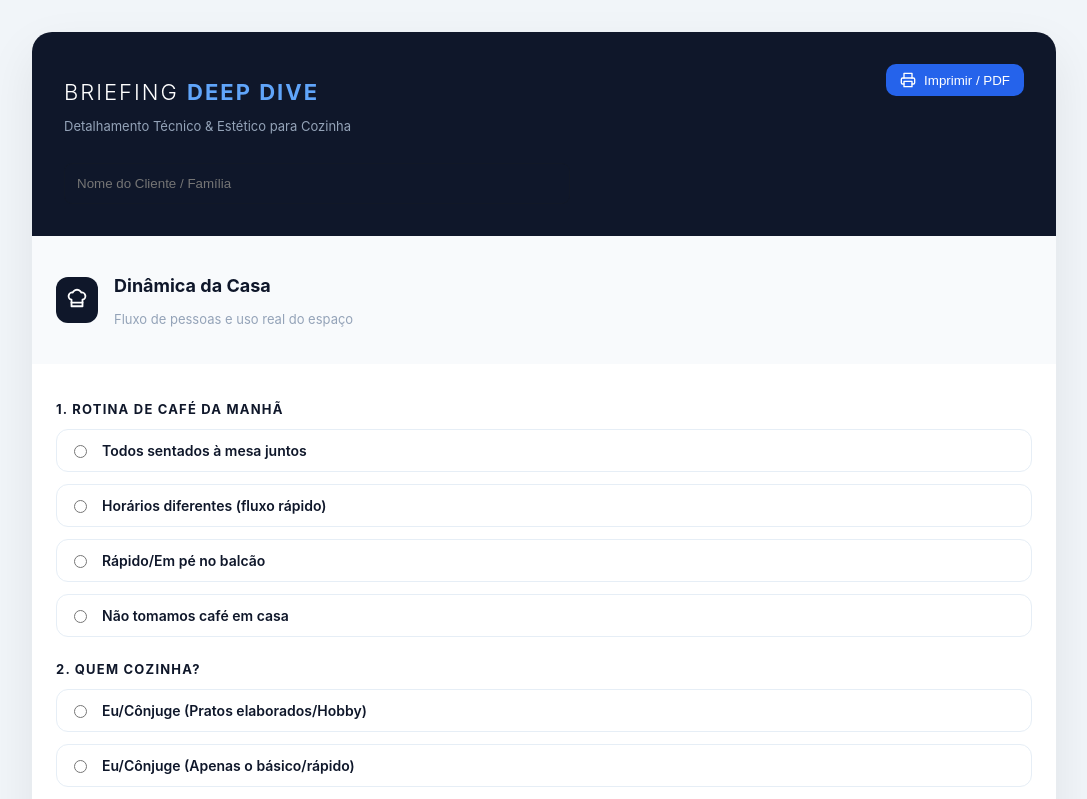
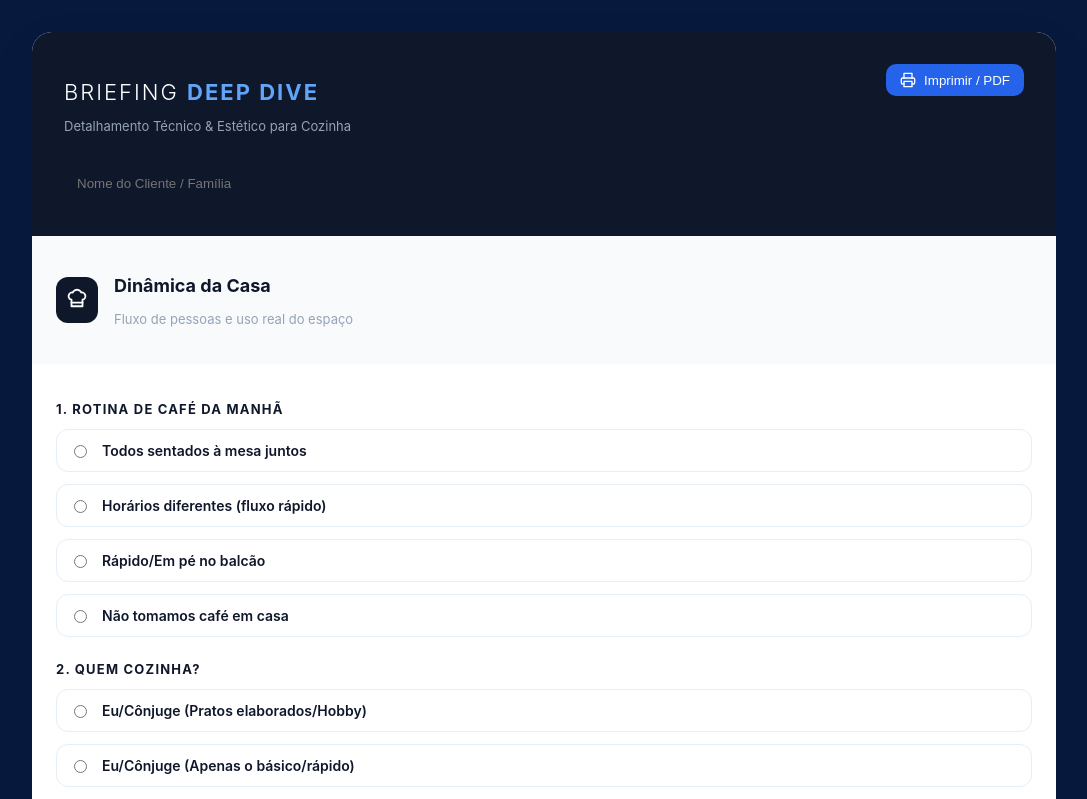
Before and after one commit to VictorBury-HTK/Briefing, a React (Vite) app: page / in a window 1280 px wide. Shown: the top 799 px of the page, without its empty margins (96-1183 px from the left). Built offline with nearby package versions, Linux system fonts and the light colour scheme.

Commit message:
Use dark blue page background for contrast with white card

```diff
--- a/src/DeepDiveBriefing.jsx
+++ b/src/DeepDiveBriefing.jsx
@@ -124,7 +124,7 @@ export default function DeepDiveBriefing() {
   };
 
   return (
-    <div style={{minHeight:'100vh', background:'#f1f5f9', padding:'2rem', fontFamily: 'Inter, system-ui, sans-serif', color:'#0f172a'}}>
+    <div style={{minHeight:'100vh', background:'#071A3E', padding:'2rem', fontFamily: 'Inter, system-ui, sans-serif', color:'#0f172a'}}>
       <div style={{maxWidth:1024, margin:'0 auto', background:'#fff', borderRadius:20, overflow:'hidden', boxShadow:'0 20px 50px rgba(2,6,23,0.08)'}}>
         <header style={{background:'#0f172a', color:'#fff', padding:'2rem'}}>
           <div style={{display:'flex', justifyContent:'space-between', alignItems:'flex-start'}}>
```
